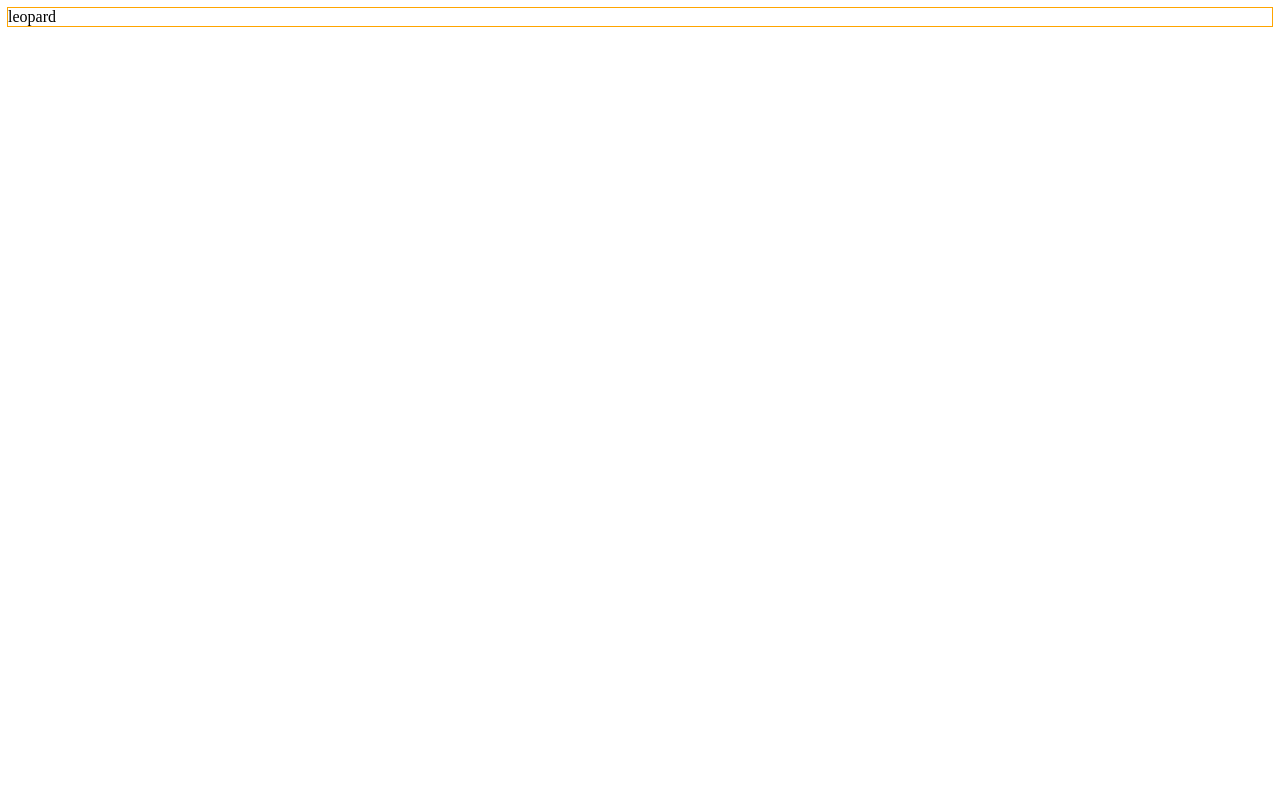
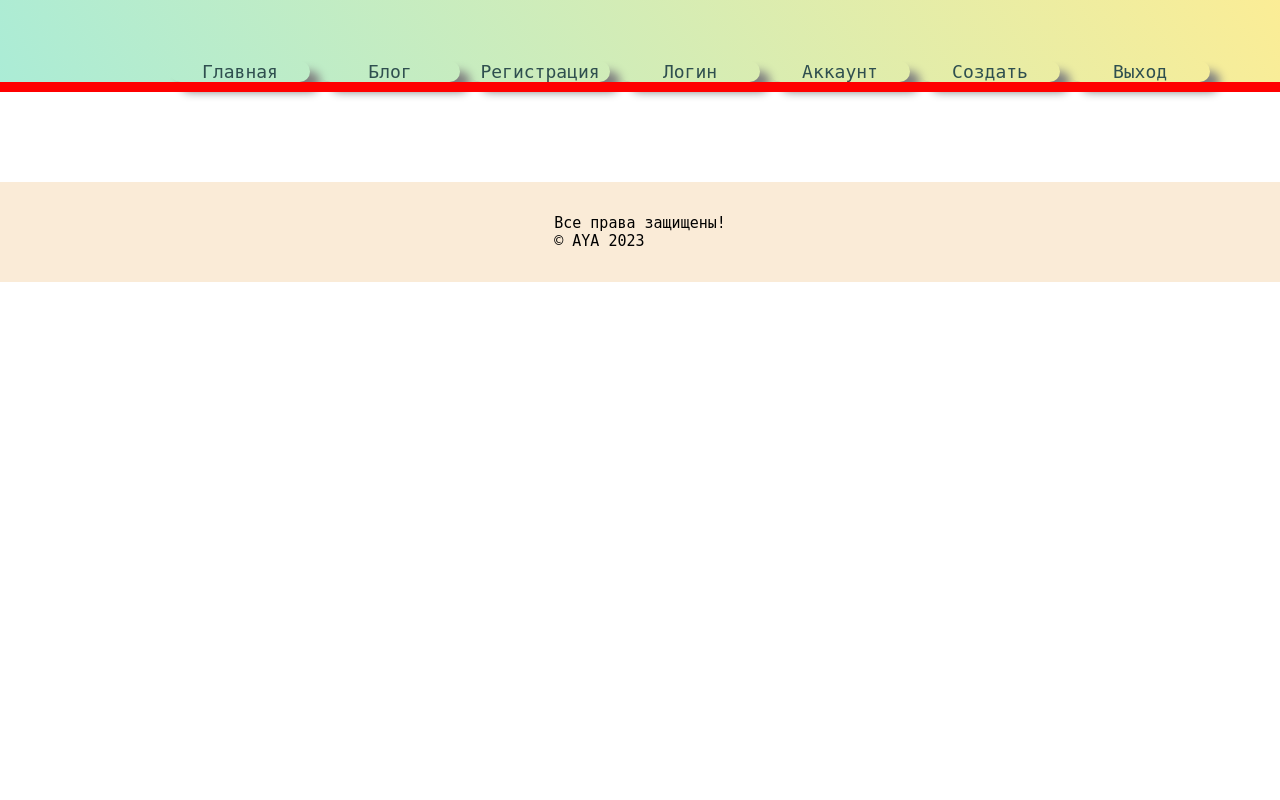
Before and after one commit to motyash/umc, a Flask app: page / in a window 1280 px wide. Before the commit the page is almost empty. Run offline with Flask 2, Linux system fonts and the light colour scheme.

Commit message:
menu added

```diff
--- a/static/css/style.css
+++ b/static/css/style.css
@@ -1,8 +1,88 @@
-h1{
-color: red;
+*{
+margin: 0;
+padding: 0;
 }
 
 
+html,body{
+height:100%;
+}
+
+
+/*main menu*/
+
+.header{
+height:140px;
+outline:10px red solid;
+background-image:  linear-gradient(60deg, #abecd6 0%, #fbed96 100%);
+
+
+}
+
+
+.main_menu{
+ display: flex;
+ justify-content: flex-end;
+ padding-right: 60px;
+}
+
+.main_menu a{
+text-decoration:none;
+color: darkslategrey;
+font-weight: 400;
+}
+
+.main_menu li{
+list-style:none;
+margin-right: 10px;
+width: 140px;
+margin-top: 5%;
+box-shadow: 10px 10px 10px grey;
+font-family: monospace;
+border-radius:100px;
+text-align:center;
+}
+
+
+.main_menu li:hover {
+    transition-duration: 1s;
+    box-shadow: 4px 5px 50px grey;
+
+}
+
+
+.main_menu p{
+font-size: 18px;
+}
+
+/*wrapper*/
+
 .wrapper{
-outline: 1px orange solid;
+display: flex;
+flex-direction: column;
+height:100px;
 }
+
+/*content*/
+
+.content{
+  width: 60%;
+  margin: 100px auto 0;
+  flex: 1 0 auto;
+}
+
+
+
+/*footer*/
+
+.footer{
+display:flex;
+justify-content:center;
+align-items: center;
+width:100%;
+height:100px;
+font-size: 15px;
+font-family: monospace;
+background-color:antiquewhite;
+flex: 0 0 auto;
+}
--- a/templates/index.html
+++ b/templates/index.html
@@ -4,5 +4,5 @@
 
 {% block content %}
 
-leopard
+
 {% endblock content %}
--- a/templates/layout.html
+++ b/templates/layout.html
@@ -16,7 +16,17 @@
 
 <div class="wrapper">
     {% block menu %}
-
+<header class = "header">
+    <ul class="main_menu">
+        <li><a href="#"><p>Главная</p></a></li>
+        <li><a href="#"><p>Блог</p></a></li>
+        <li><a href="#"><p>Регистрация</p></a></li>
+        <li><a href="#"><p>Логин</p></a></li>
+        <li><a href="#"><p>Аккаунт</p></a></li>
+        <li><a href="#"><p>Создать</p></a></li>
+        <li><a href="#"><p>Выход</p></a></li>
+    </ul>
+</header>
 
 
     {% endblock menu %}
@@ -31,11 +41,21 @@
      {% block mainpage %}
 
 
+    <div class="content">
+
+    </div>
+
+
+
+
+
     {% endblock mainpage %}
 
      {% block footer %}
 
-
+<footer class="footer">Все права защищены!<br>
+         &#169; AYA 2023
+</footer>
 
     {% endblock footer %}
     </div>
```
